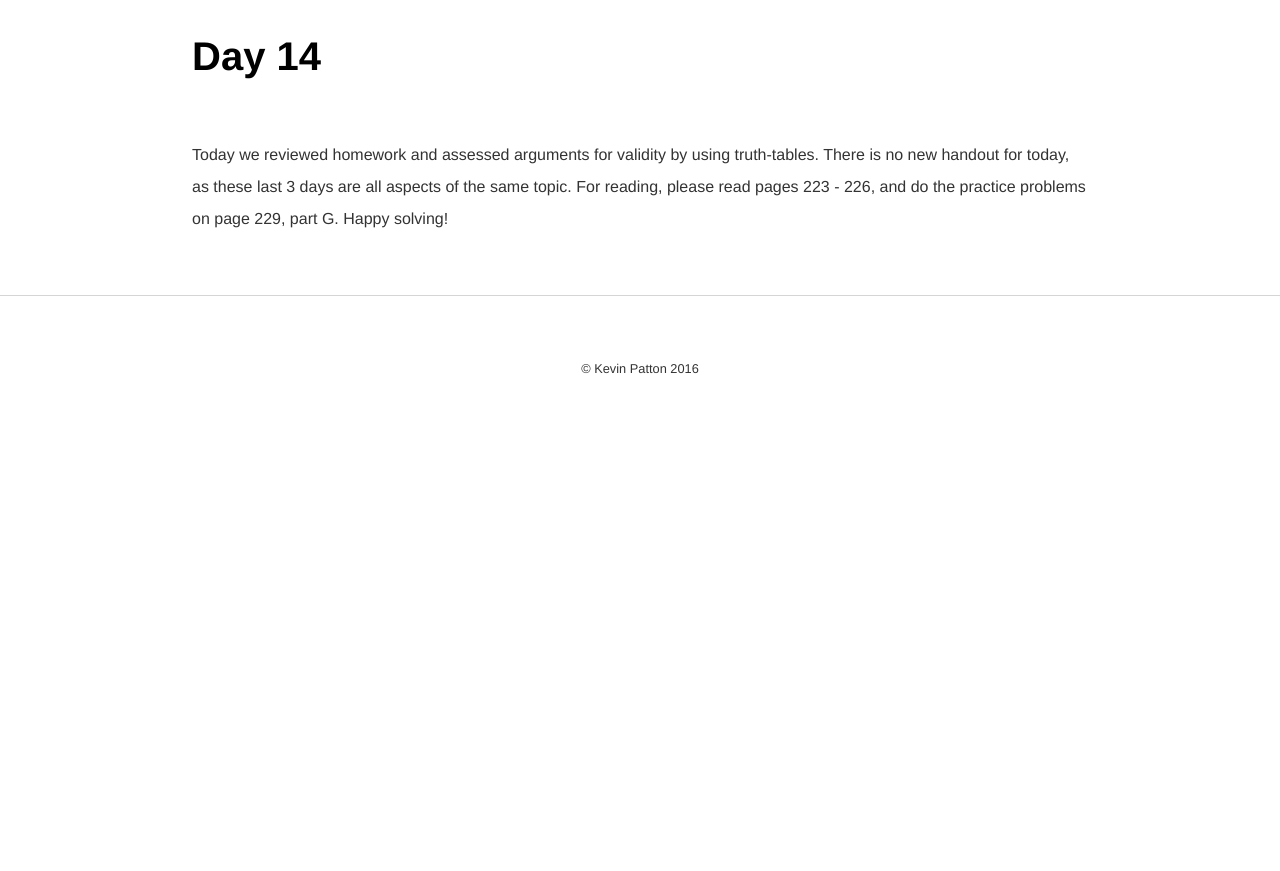
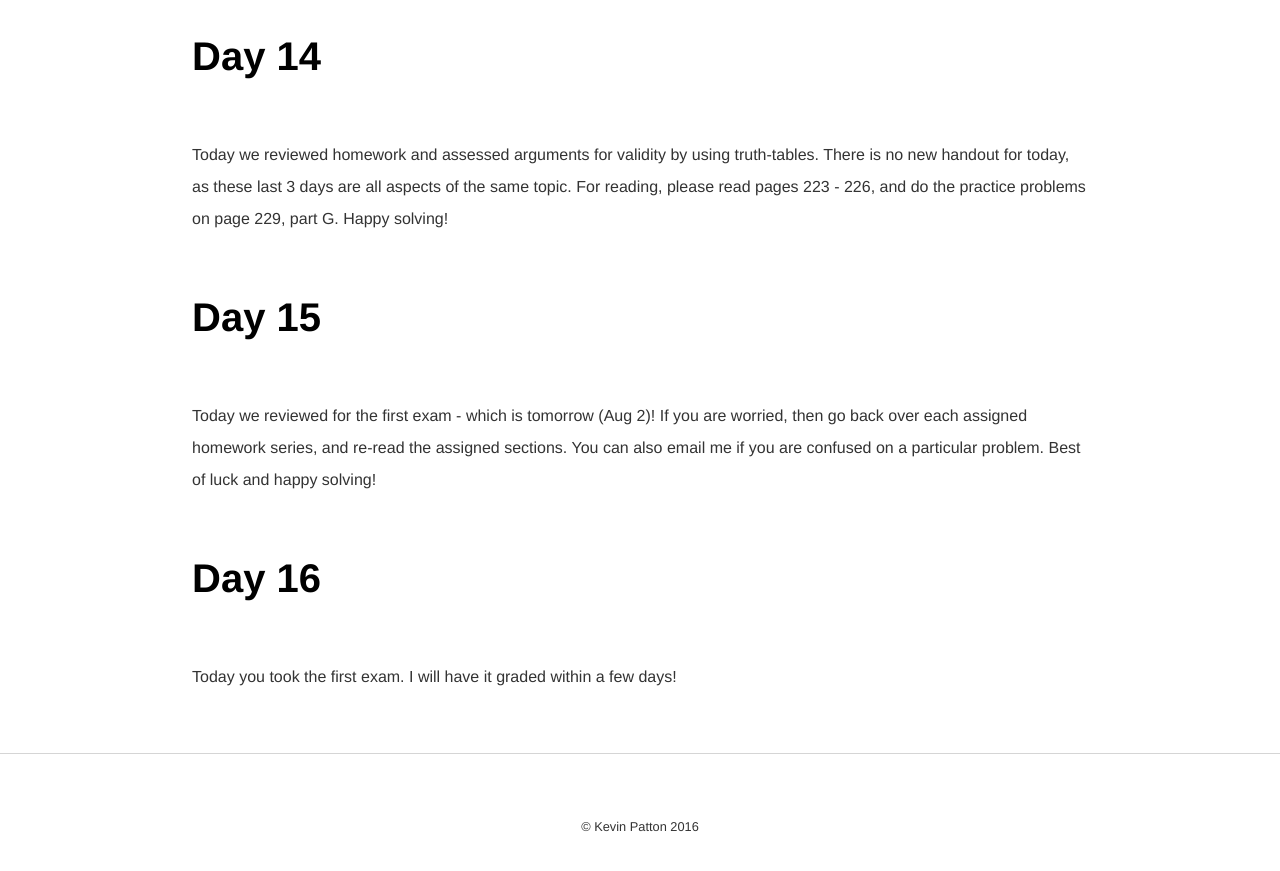
Before and after one commit to kevinjpatton/kevinjpatton.github.io, a Jekyll site: the page built from teaching/phil_110/index.html, in a window 1280 px wide and 900 px high, scrolled down 3722 px. Shown: the top 871 px of the window. Built offline with Jekyll 4.4.1, drawn with Linux system fonts in a browser that asks for light colours; Markdown is read by kramdown in place of the engine named in the settings; before the commit the page ends 4164 px from its top, so only the background shows below that.

Commit message:
Update index.html

```diff
--- a/teaching/phil_110/index.html
+++ b/teaching/phil_110/index.html
@@ -33,3 +33,7 @@ title: Philosophy 110 - Kevin Patton
 <p>Today we explored even more properties of truth-tables, and how they can be used to evaluate arguments.  I do not have a good excuse for not putting up your handout and listing the homework for tonight, I just plumb forgot.  Today's handout, however, is just the second half of yesterday's handout.  You can begin working on the following problems, but they will not be collected - though that should not stop you from attempting them!  For reading, please read pages 218 - 221, and do the practice problems on pages 221 - 222 parts A and C.  Happy solving!</p>
 <h1>Day 14</h1>
 <p>Today we reviewed homework and assessed arguments for validity by using truth-tables.  There is no new handout for today, as these last 3 days are all aspects of the same topic.  For reading, please read pages 223 - 226, and do the practice problems on page 229, part G.  Happy solving!</p>
+<h1>Day 15</h1>
+<p>Today we reviewed for the first exam - which is tomorrow (Aug 2)!  If you are worried, then go back over each assigned homework series, and re-read the assigned sections.  You can also email me if you are confused on a particular problem.  Best of luck and happy solving!</p>
+<h1>Day 16</h1>
+<p>Today you took the first exam.  I will have it graded within a few days!</p>
```
